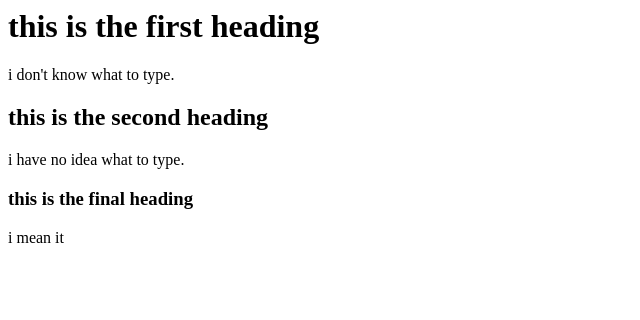
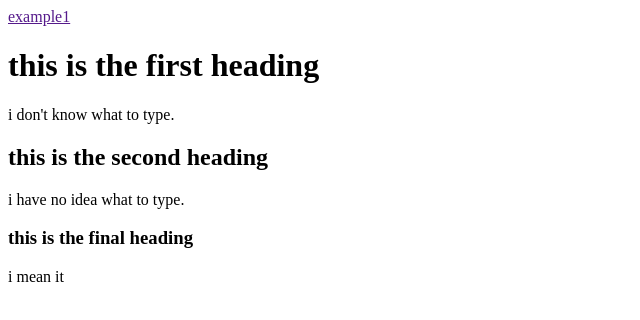
Before and after one commit to EE410987034/EE410987034, a plain HTML site: page docs/index.html in a window 1280 px wide. Shown: the whole page, without its empty margins (0-640 px from the left). Drawn offline with Linux system fonts and the light colour scheme.

Commit message:
Update index.html

```diff
--- a/docs/index.html
+++ b/docs/index.html
@@ -4,6 +4,12 @@
   </head>
 
   <body>
+
+
+    <a href="">example1</a>
+
+
+
         <h1>this is the first heading</h1>
             <p>i don't know what to type.</p>
 
```
